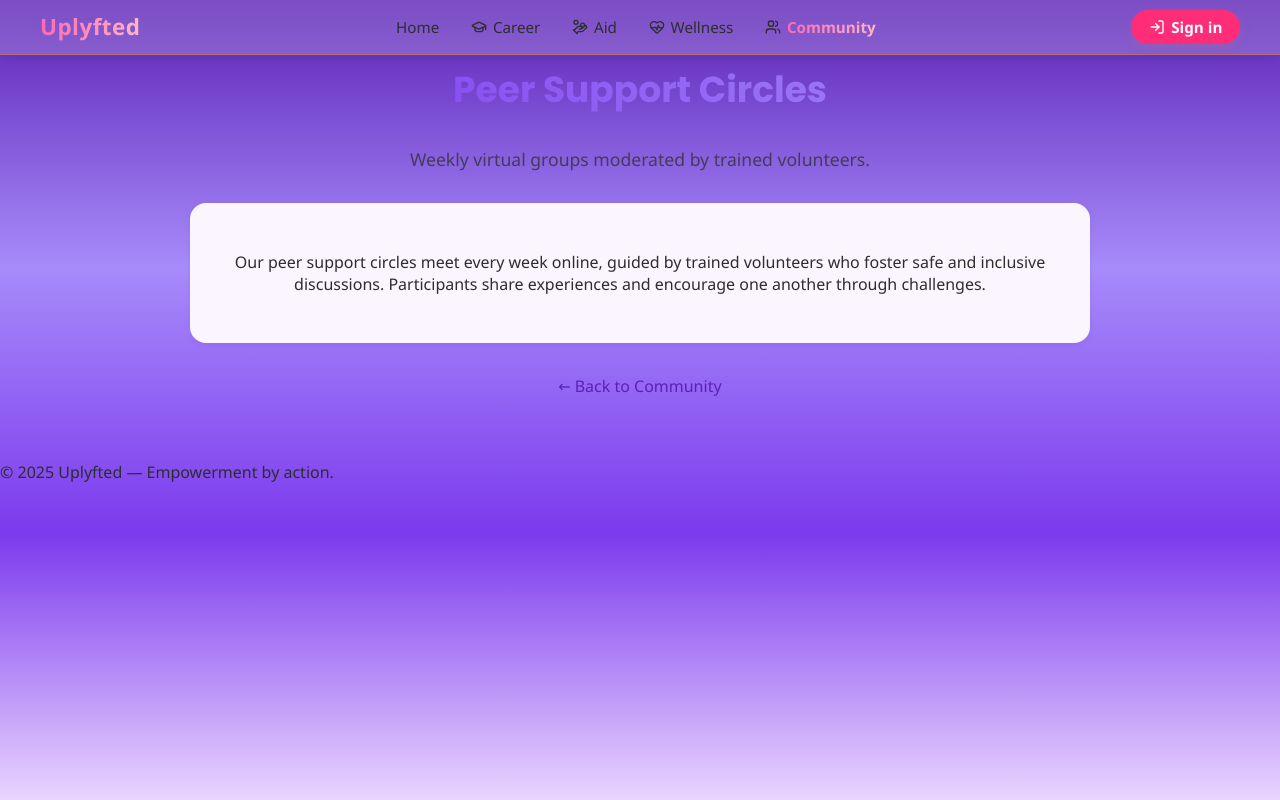
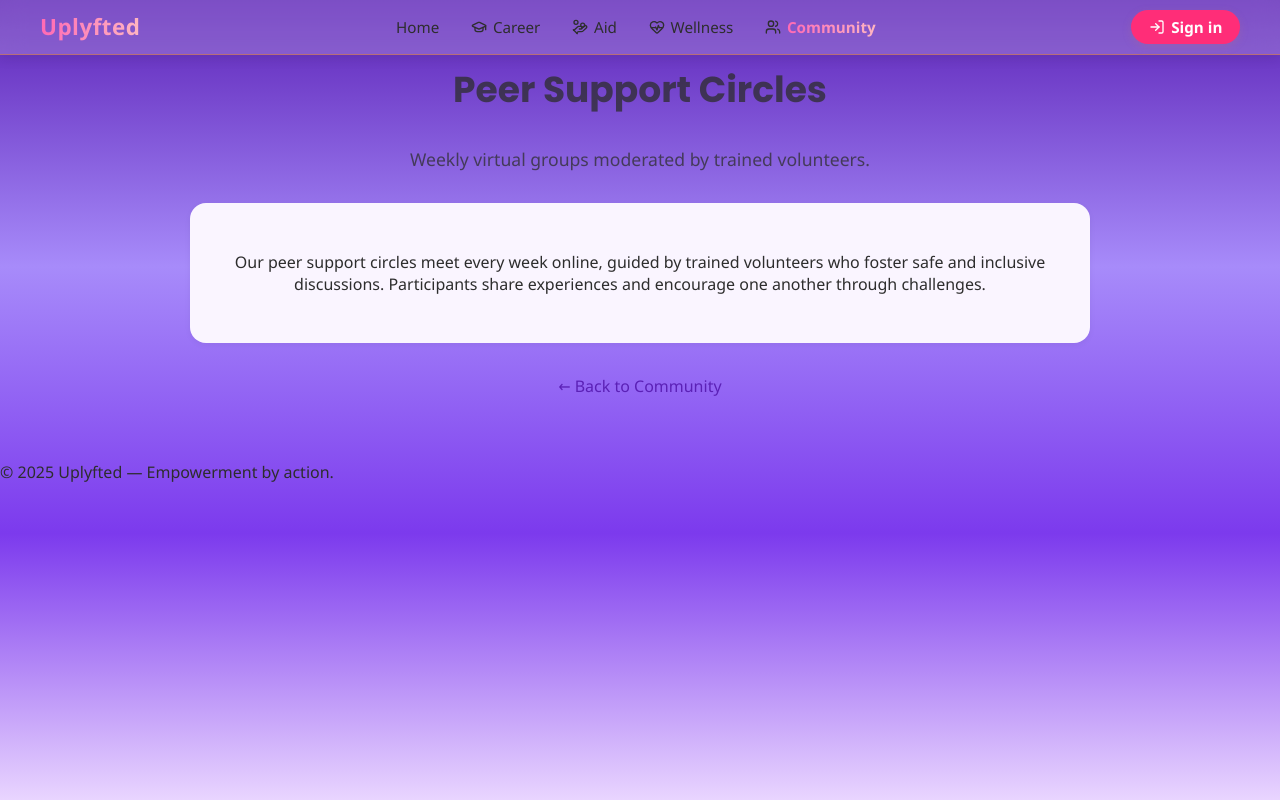
Before and after one commit to Sparshar-Njuguna/UPLYFTED, a React (Vite) app: page /community/1 in a window 1280 px wide. Built offline with nearby package versions, Linux system fonts and the light colour scheme.

Commit message:
Changed the font in CommunityDetaild.jsx

```diff
--- a/src/styles/CommunityDetail.css
+++ b/src/styles/CommunityDetail.css
@@ -9,7 +9,7 @@
   font-size: 2.25rem;
   font-weight: 700;
   font-family: "Poppins", sans-serif;
-  background: linear-gradient(90deg, #7c3aed, #a78bfa);
+  background: rgba(45, 45, 45, 0.75);
   -webkit-background-clip: text;
   -webkit-text-fill-color: transparent;
 }
```
